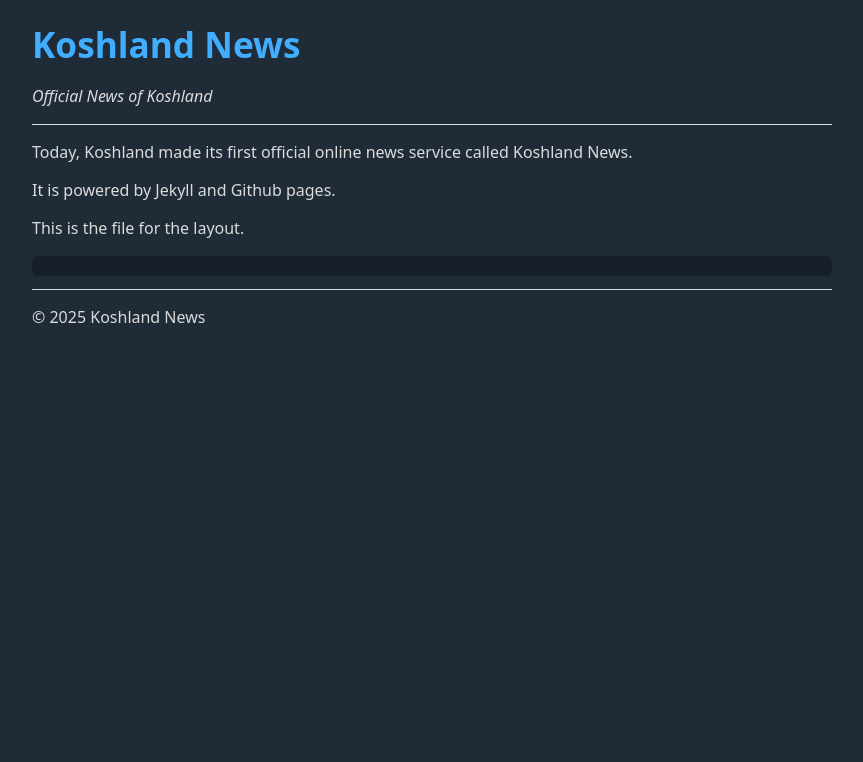
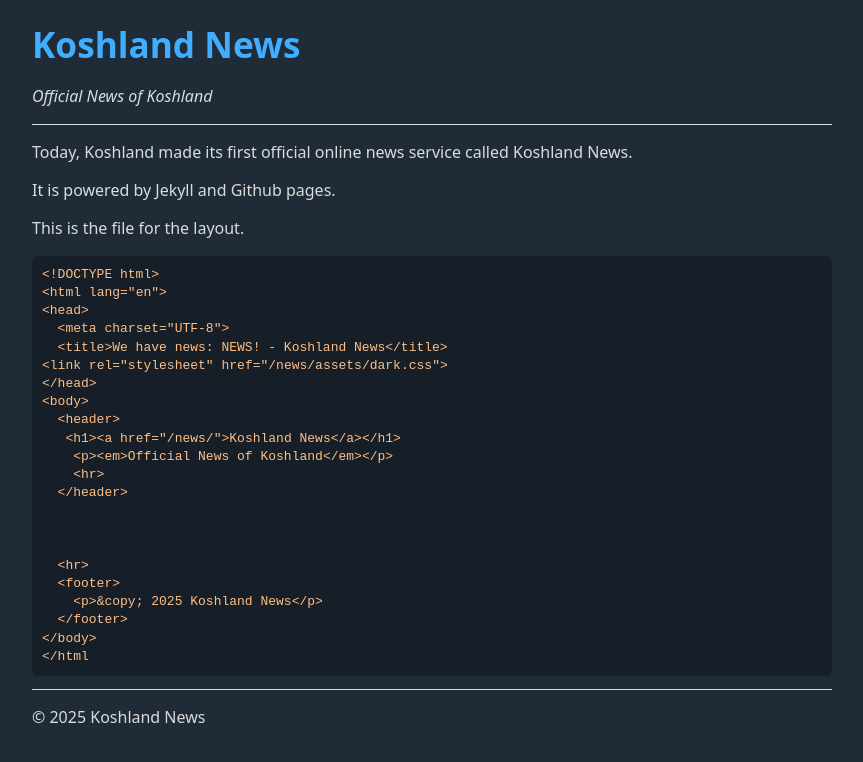
Before and after one commit to mayongdyeongrilpeungocheo/news, a Jekyll site: the page built from _posts/2025-7-9-koshlandnews.md, in a window 1280 px wide. Shown: the top 762 px of the page, without its empty margins (208-1071 px from the left). Built offline with Jekyll 4.4.1, drawn with Linux system fonts in a browser that asks for light colours; our own code applies the rules of GitHub Pages for plain Markdown files.

Commit message:
Update 2025-7-9-koshlandnews.md

````diff
--- a/_posts/2025-7-9-koshlandnews.md
+++ b/_posts/2025-7-9-koshlandnews.md
@@ -7,5 +7,27 @@ Today, Koshland made its first official online news service called Koshland News
 It is powered by Jekyll and Github pages.
 
 This is the file for the layout.
-```yml
+```html
+<!DOCTYPE html>
+<html lang="en">
+<head>
+  <meta charset="UTF-8">
+  <title>{{ page.title }} - {{ site.title }}</title>
+<link rel="stylesheet" href="{{ '/assets/dark.css' | relative_url }}">
+</head>
+<body>
+  <header>
+   <h1><a href="{{ '/' | relative_url }}">{{ site.title }}</a></h1>
+    <p><em>{{ site.description }}</em></p>
+    <hr>
+  </header>
+
+  {{ content }}
+
+  <hr>
+  <footer>
+    <p>&copy; {{ site.time | date: "%Y" }} {{ site.title }}</p>
+  </footer>
+</body>
+</html
 ```
````
